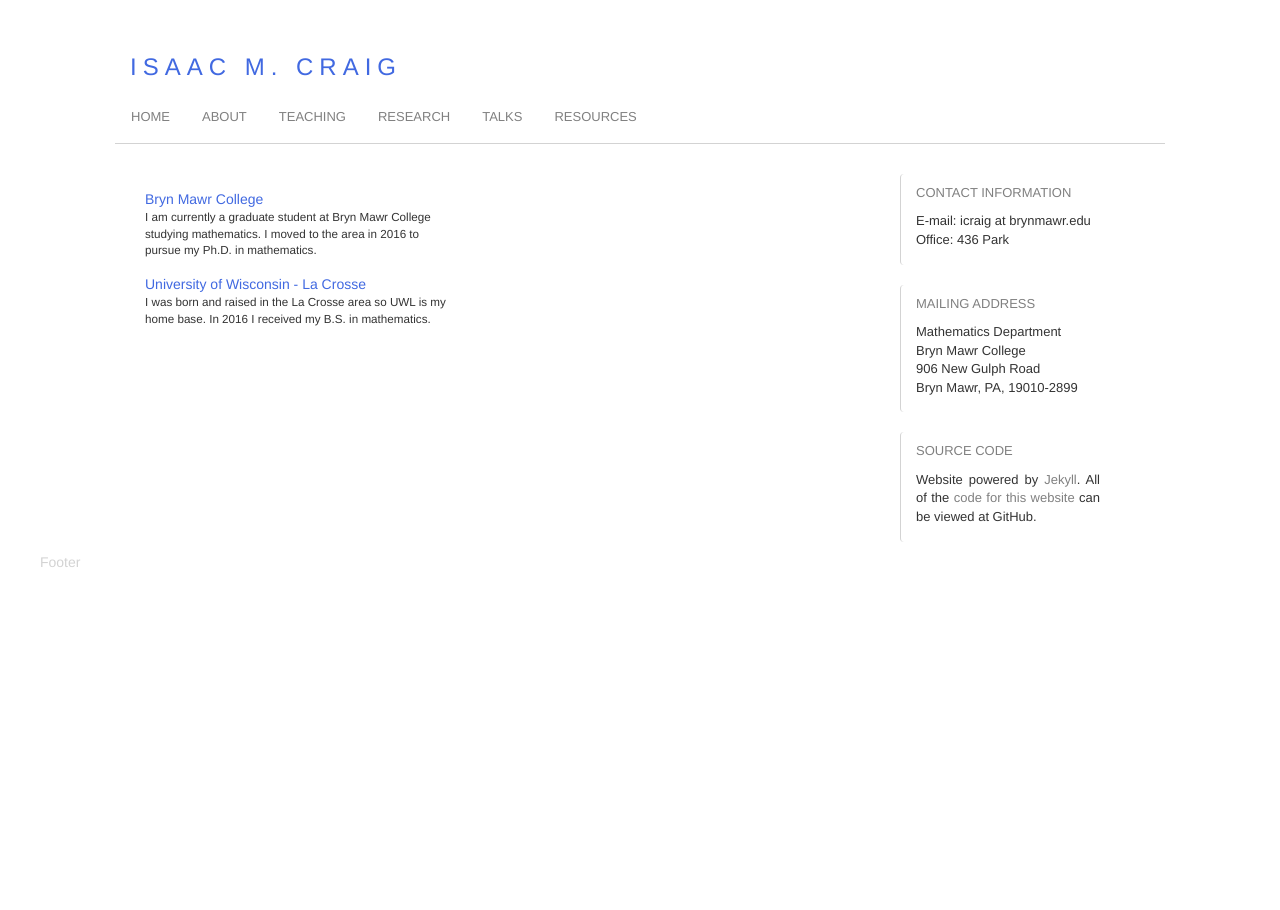
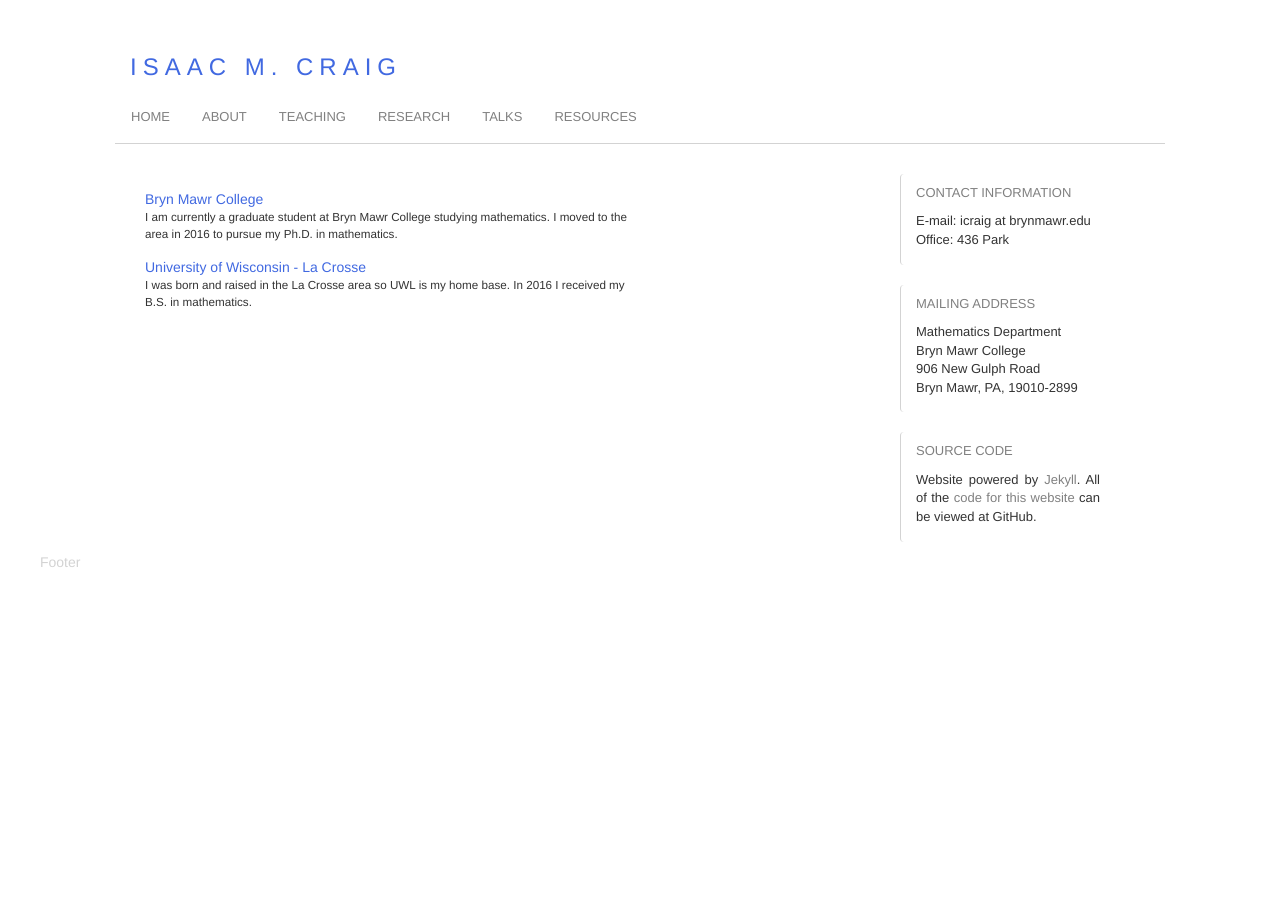
Before and after one commit to isundberg/isaacmc.github.io, a Jekyll site: the page built from about/index.html, in a window 1280 px wide. Built offline with Jekyll 4.4.1, drawn with Linux system fonts in a browser that asks for light colours.

Commit message:
Update index.html

```diff
--- a/about/index.html
+++ b/about/index.html
@@ -3,14 +3,14 @@
 title:
 ---
 
-<div id="contentBlock" class="col-sm-8">
+<div id="contentBlock" class="col-sm-12">
 <div id="contentItem" class="col-sm-8">Bryn Mawr College</div>
 <div id="contentSpace" class="col-sm-8">
   I am currently a graduate student at Bryn Mawr College studying mathematics. I moved to the area in 2016 to pursue my Ph.D. in mathematics.
 </div>
 </div>
 
-<div id="contentBlock" class="col-sm-8">
+<div id="contentBlock" class="col-sm-12">
 <div id="contentItem" class="col-sm-8">University of Wisconsin - La Crosse</div>
 <div id="contentSpace" class="col-sm-8">
   I was born and raised in the La Crosse area so UWL is my home base. In 2016 I received my B.S. in mathematics.
```
